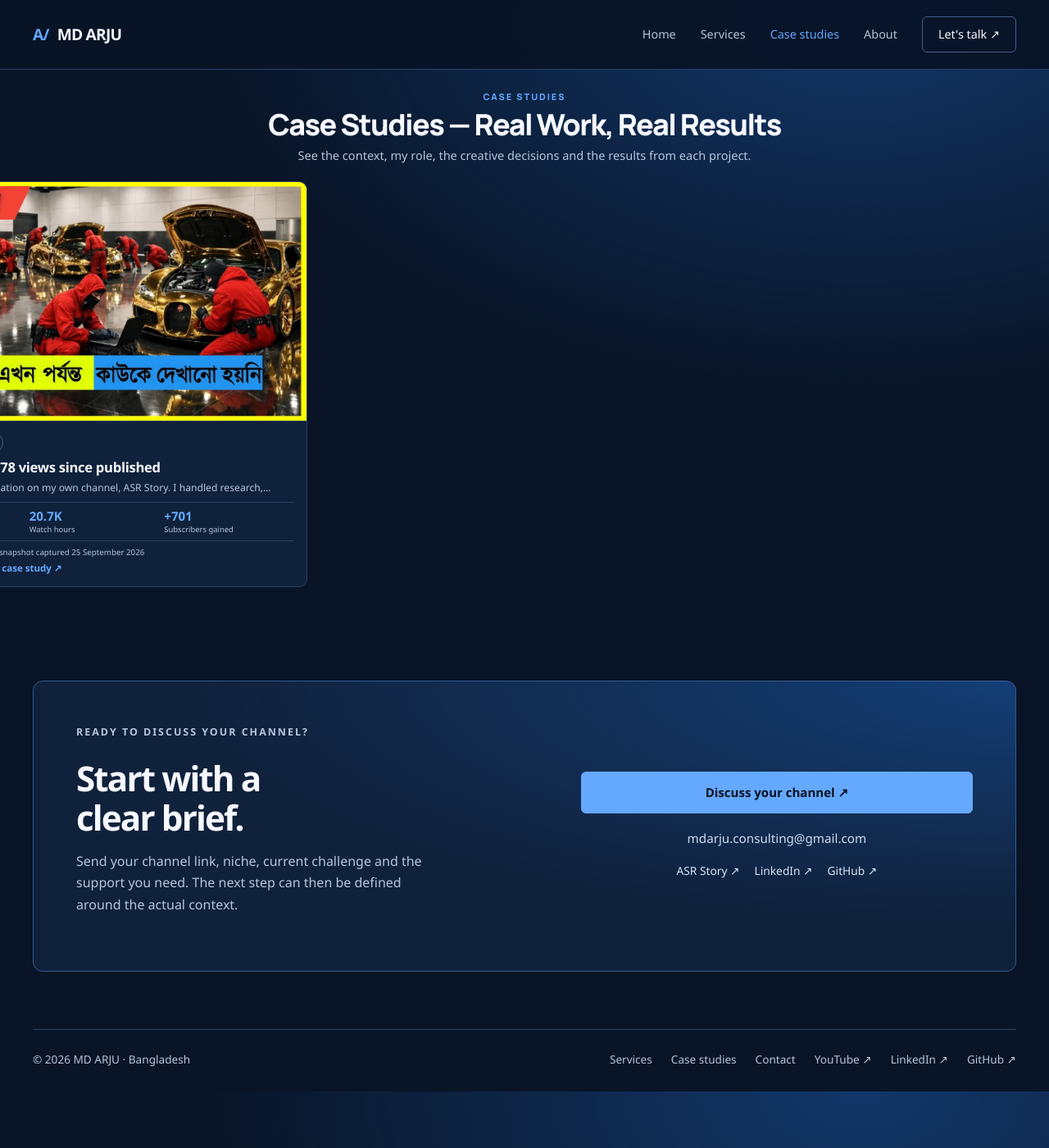
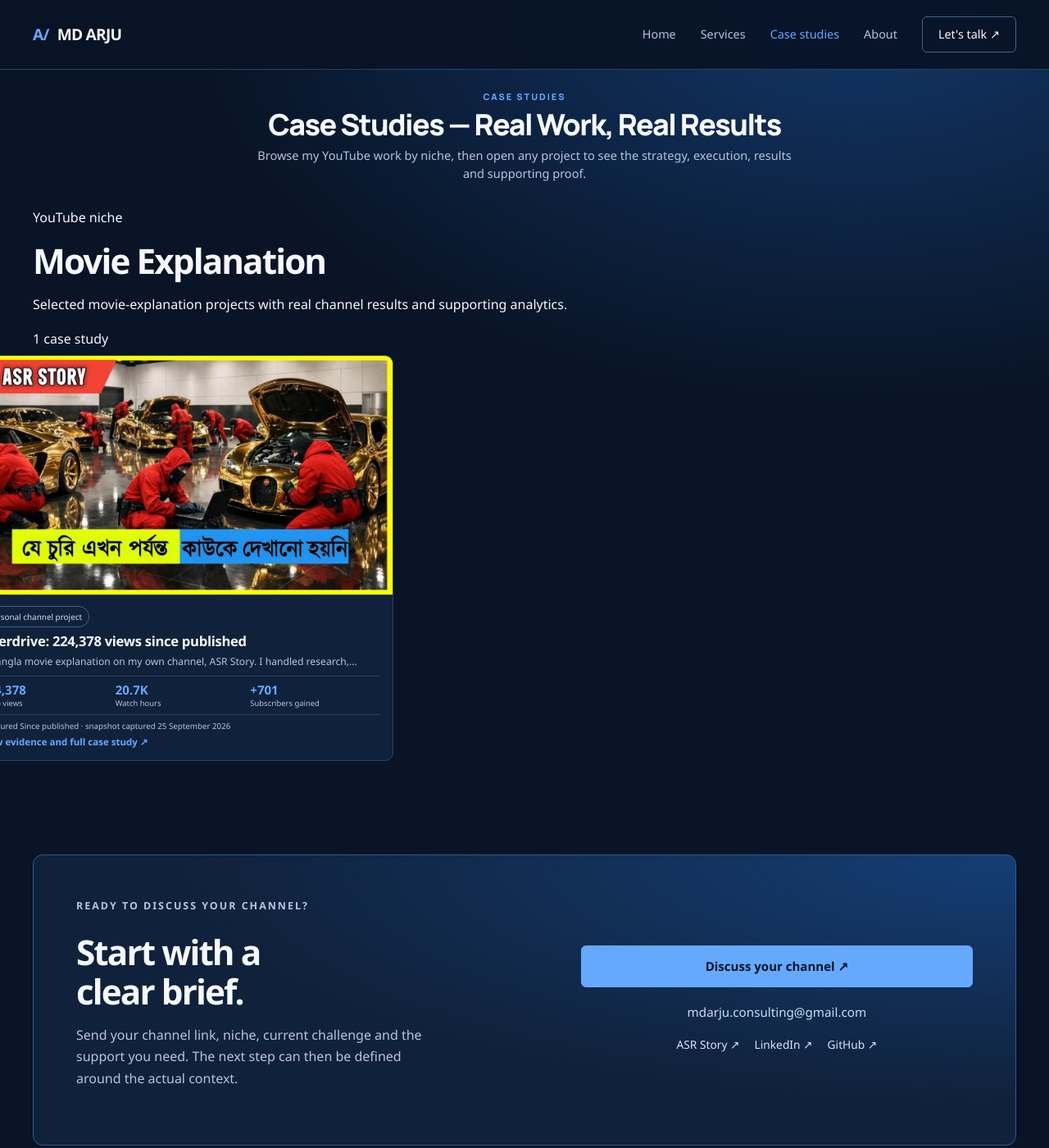
Before and after one commit to md-arju/md-arju.github.io, a Jekyll site: the page built from case-studies/index.html, in a window 1280 px wide and 1400 px high. Shown: the whole window at 82% size. Built offline with Jekyll 4.4.1, drawn with Linux system fonts in a browser that asks for light colours.

Commit message:
Organize case studies by Movie Explanation niche

```diff
--- a/case-studies/index.html
+++ b/case-studies/index.html
@@ -3,26 +3,30 @@ layout: default
 title: Case studies
 summary: Explore MD ARJU's YouTube projects, production decisions and measured results.
 ---
-<style>
-@media (min-width: 1201px) {
-  #case-studies-page .case-studies-grid {
-    margin-left: -105px !important;
-  }
-}
-@media (min-width: 901px) and (max-width: 1200px) {
-  #case-studies-page .case-studies-grid {
-    margin-left: -55px !important;
-  }
-}
-@media (max-width: 900px) {
-  #case-studies-page .case-studies-grid {
-    margin-left: 0 !important;
-  }
-}
-</style>
 <div id="case-studies-page">
-<div class="page-heading case-studies-hero"><p class="eyebrow">Case studies</p><h1 class="case-studies-headline">Case Studies — Real Work, Real Results</h1><p>See the context, my role, the creative decisions and the results from each project.</p></div>
-{% assign studies = site.case_studies | where: 'published', true | sort: 'order' %}
-{% if studies.size > 0 %}<div class="work-grid case-studies-grid">{% for study in studies %}{% include card.html %}{% endfor %}</div>{% else %}<p class="empty-state">Case studies are being prepared. You can contact me to discuss my work.</p>{% endif %}
-{% include contact.html %}
+  <div class="page-heading case-studies-hero">
+    <p class="eyebrow">Case studies</p>
+    <h1 class="case-studies-headline">Case Studies — Real Work, Real Results</h1>
+    <p>Browse my YouTube work by niche, then open any project to see the strategy, execution, results and supporting proof.</p>
+  </div>
+
+  {% assign movie_cases = site.case_studies | where: 'published', true | where: 'niche', 'Movie Explanation' | sort: 'order' %}
+  {% if movie_cases.size > 0 %}
+  <section class="niche-section" id="movie-explanation" aria-labelledby="movie-explanation-title">
+    <div class="niche-heading">
+      <div>
+        <p class="niche-kicker">YouTube niche</p>
+        <h2 id="movie-explanation-title">Movie Explanation</h2>
+        <p class="niche-description">Selected movie-explanation projects with real channel results and supporting analytics.</p>
+      </div>
+      <span class="niche-count">{{ movie_cases.size }} {% if movie_cases.size == 1 %}case study{% else %}case studies{% endif %}</span>
+    </div>
+
+    <div class="work-grid case-studies-grid niche-project-grid">
+      {% for study in movie_cases %}{% include card.html %}{% endfor %}
+    </div>
+  </section>
+  {% endif %}
+
+  {% include contact.html %}
 </div>
```
